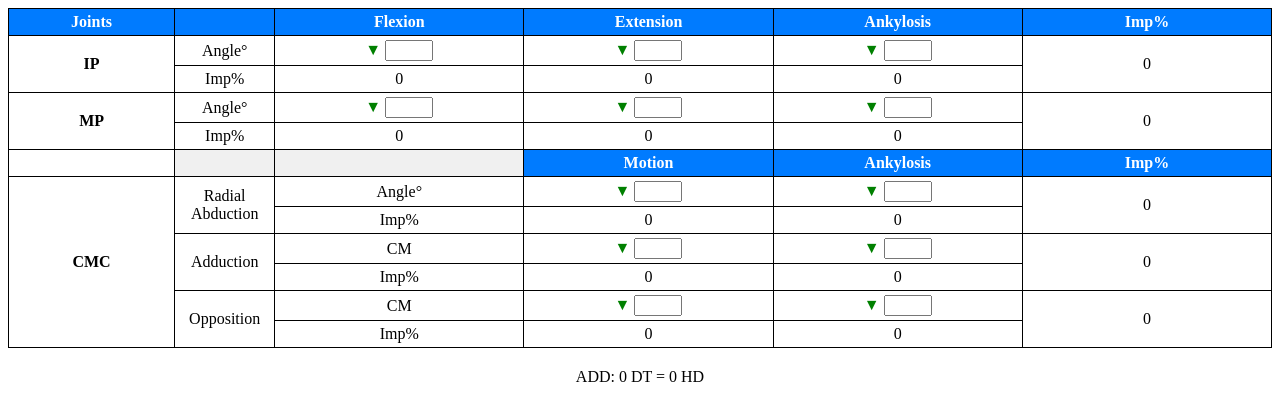
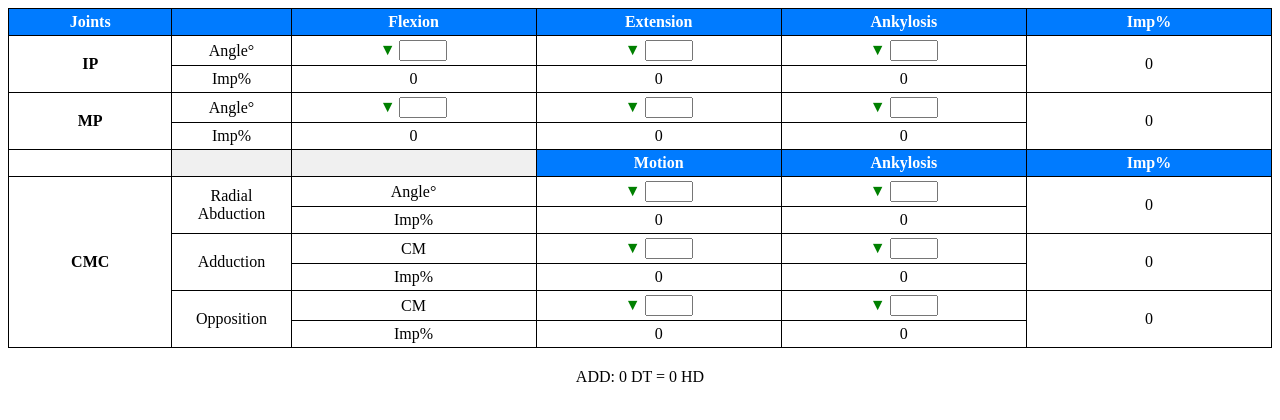
Before and after one commit to ttucker22/ROM-Digit-V3, a plain HTML site: page index.html in a window 1280 px wide. Drawn offline with Linux system fonts and the light colour scheme.

Commit message:
Update index.html

```diff
--- a/index.html
+++ b/index.html
@@ -15,13 +15,13 @@
             text-align: center;
         }
         th.joints, td.joints {
-            width: 10%;
+            width: 8%;
         }
         th.empty, td.empty {
             width: 5%;
         }
         th.flexion, th.extension, th.ankylosis, th.imp, td.flexion, td.extension, td.ankylosis, td.imp {
-            width: 15%;
+            width: 12%;
         }
         input {
             width: 40px;
```
